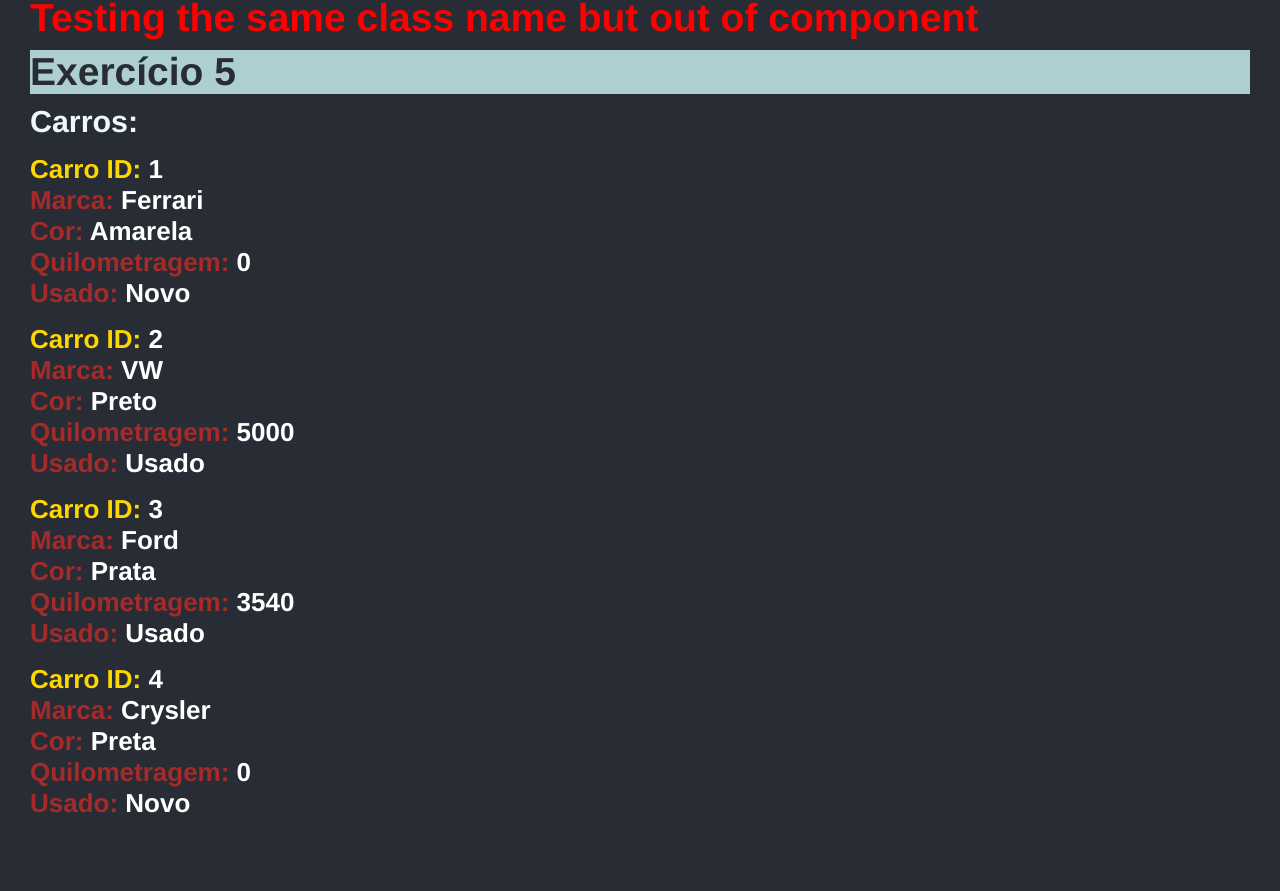
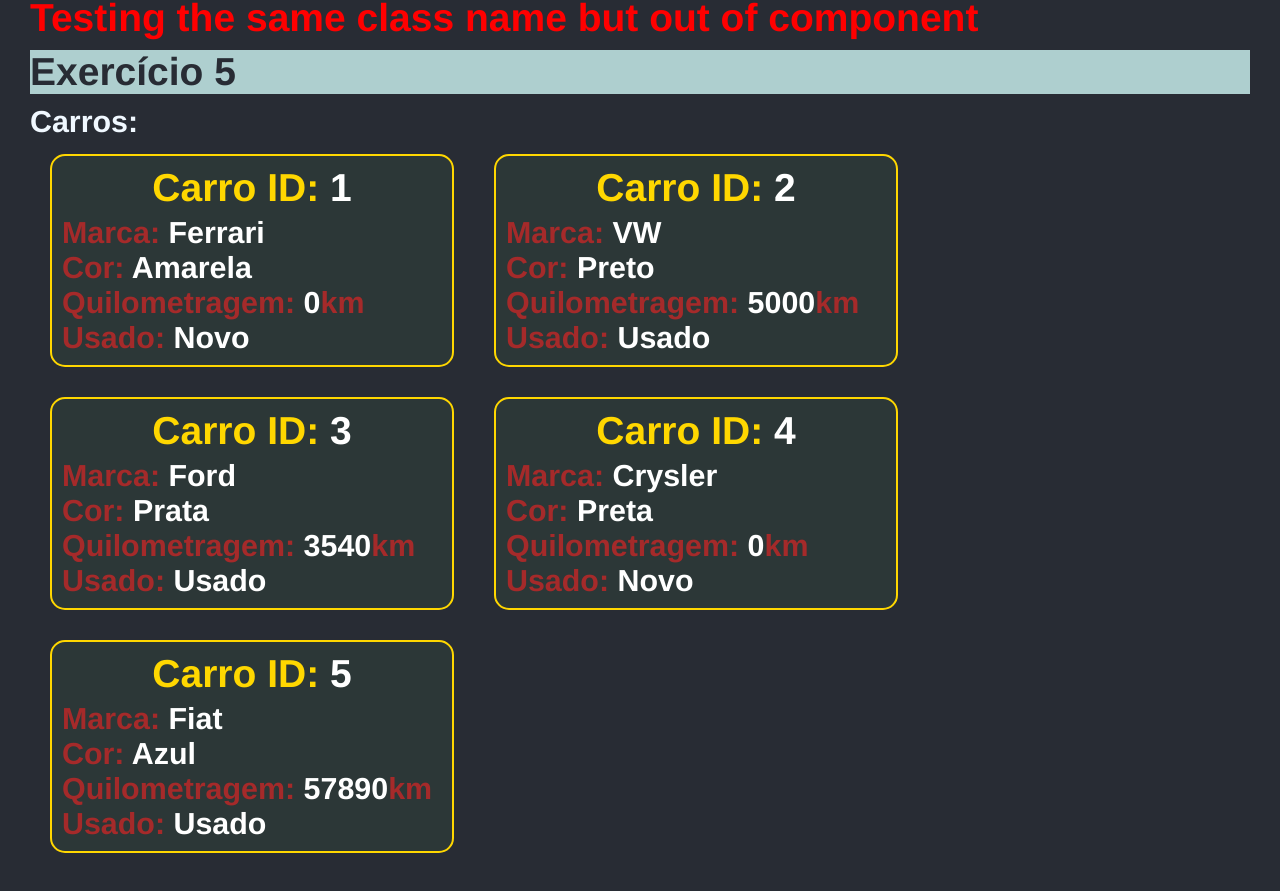
Before and after one commit to Rafaeldasilvaperes/REACTJS-PrimeiroProjeto, a React (Create React App) app: page / in a window 1280 px wide. Shown: the part 709-1600 px from the top of the page. Built offline with nearby package versions, Linux system fonts and the light colour scheme.

Commit message:
Complementando Exercicio 5 com exibição em cards

```diff
--- a/src/App.js
+++ b/src/App.js
@@ -59,7 +59,8 @@
       {id: 1, brand: "Ferrari", color: "Amarela", newCar: true, km: 0},
       {id: 2, brand: "VW", color: "Preto", newCar: false, km: 5000},
       {id: 3, brand: "Ford", color: "Prata", newCar: false, km: 3540},
-      {id: 4, brand: "Crysler", color: "Preta", newCar: true, km: 0}
+      {id: 4, brand: "Crysler", color: "Preta", newCar: true, km: 0},
+      {id: 5, brand: "Fiat", color: "Azul", newCar: false, km: 57890}
     ];
 
   return (
@@ -150,7 +151,7 @@
       {/* Exercício 5 */}
       <h2 className='exercicio5__titulo'>Exercício 5</h2>
       <h3>Carros:</h3>
-      <ul>
+      <ul className='exercicio5__listaCards'>
         {coolestCars.map((car) => (
           <MoreCars
             key={car.id}
--- a/src/components/MoreCars.js
+++ b/src/components/MoreCars.js
@@ -4,11 +4,11 @@
   return (
     <>
       <li className={styles.lista}>
-        <h4>Carro ID: <span>{id}</span></h4>
-        <h4>Marca: <span>{brand}</span></h4>
-        <h4>Cor: <span>{color}</span></h4>
-        <h4>Quilometragem: <span>{km}</span></h4>
-        <h4>Usado: <span>{newCar ? ("Novo") : ("Usado")}</span></h4>
+        <h2>Carro ID: <span>{id}</span></h2>
+        <h3>Marca: <span>{brand}</span></h3>
+        <h3>Cor: <span>{color}</span></h3>
+        <h3>Quilometragem: <span>{km}</span>km</h3>
+        <h3>Usado: <span>{newCar ? ("Novo") : ("Usado")}</span></h3>
       </li>
     </>
   )
--- a/src/components/MoreCars.module.css
+++ b/src/components/MoreCars.module.css
@@ -1,12 +1,22 @@
 .lista{
   list-style: none;
-  margin-block: 15px;
+  margin: 15px 20px;
+  padding: 10px;
+  border: 2px solid gold;
+  border-radius: 15px;
+  background-color: rgb(44, 55, 55);
+  min-width: 380px;
 }
-.lista h4:not(:first-child){
+.lista:hover{
+  transform: scale(1.05);
+}
+.lista h3:not(:first-child){
   color: brown;
 }
-.lista h4:first-child{
+.lista h2{
   color: gold;
+  text-align: center;
+  margin-bottom: 5px;
 }
 .lista span{
   color: white;
--- a/src/index.css
+++ b/src/index.css
@@ -25,3 +25,7 @@
   color: #282c34;
   background-color: rgb(174, 207, 207);
 }
+.exercicio5__listaCards{
+  display: flex;
+  flex-wrap: wrap;
+}
```
